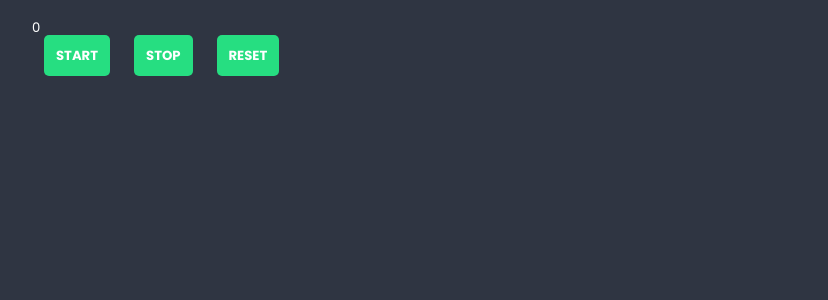
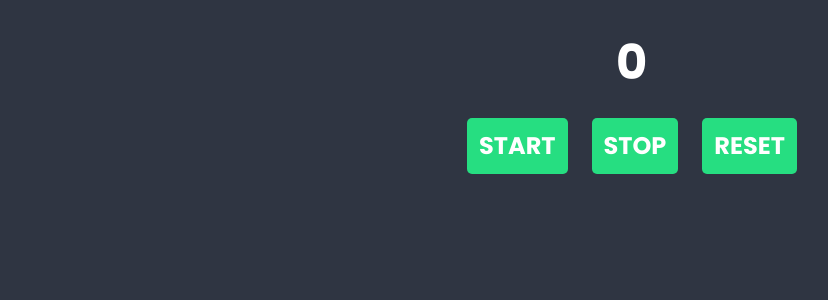
Before and after one commit to evacu8/react-timer-app, a React (Create React App) app: page / in a window 1280 px wide. Shown: the top 300 px of the page, without its empty margins (8-836 px from the left). Built offline with nearby package versions, Linux system fonts and the light colour scheme.

Commit message:
Add styles for Timer and Display

```diff
--- a/src/components/Container/Container.module.scss
+++ b/src/components/Container/Container.module.scss
@@ -1,4 +1,6 @@
 .container {
   max-width: 1200px;
   margin: 20px auto;
+  display: flex;
+  justify-content: center;
 }
--- a/src/components/Display/Display.module.scss
+++ b/src/components/Display/Display.module.scss
@@ -0,0 +1,14 @@
+@import '../../styles/settings.scss';
+
+.display {
+  color: $color-light;
+  text-align: center;
+  line-height: 1.3;
+  padding: $base-size;
+  margin: 0 $base-size $base-size $base-size;
+  font-weight: 700;
+  transition: $transition;
+  display: flex;
+  justify-content: center;
+  font-size: $base-size * 4;
+}
--- a/src/components/Timer/Timer.js
+++ b/src/components/Timer/Timer.js
@@ -36,10 +36,14 @@ const Timer = () => {
 
   return (
     <div className={styles.timer}>
-      <Display time = {time}/>
-      <Button onClick={start}>Start</Button>
-      <Button onClick = {stop}>Stop</Button>
-      <Button onClick = {reset}>Reset</Button>
+      <div className={styles.row}>
+        <Display time = {time}/>
+      </div>
+      <div className={styles.row}>
+        <Button onClick={start}>Start</Button>
+        <Button onClick = {stop}>Stop</Button>
+        <Button onClick = {reset}>Reset</Button>
+      </div>
     </div>
   );
 };
--- a/src/components/Timer/Timer.module.scss
+++ b/src/components/Timer/Timer.module.scss
@@ -0,0 +1,22 @@
+@import '../../styles/settings.scss';
+
+.timer {
+display: flex;
+justify-content: center;
+flex-wrap: wrap;
+flex-direction: column;
+}
+
+.row {
+  display: flex;
+  flex-direction: row;
+  flex-wrap: wrap;
+  justify-content: center;
+}
+
+Button {
+  margin-top: $base-size;
+  display: flex;
+  justify-content: center;
+  font-size: $base-size * 2;
+}
```
